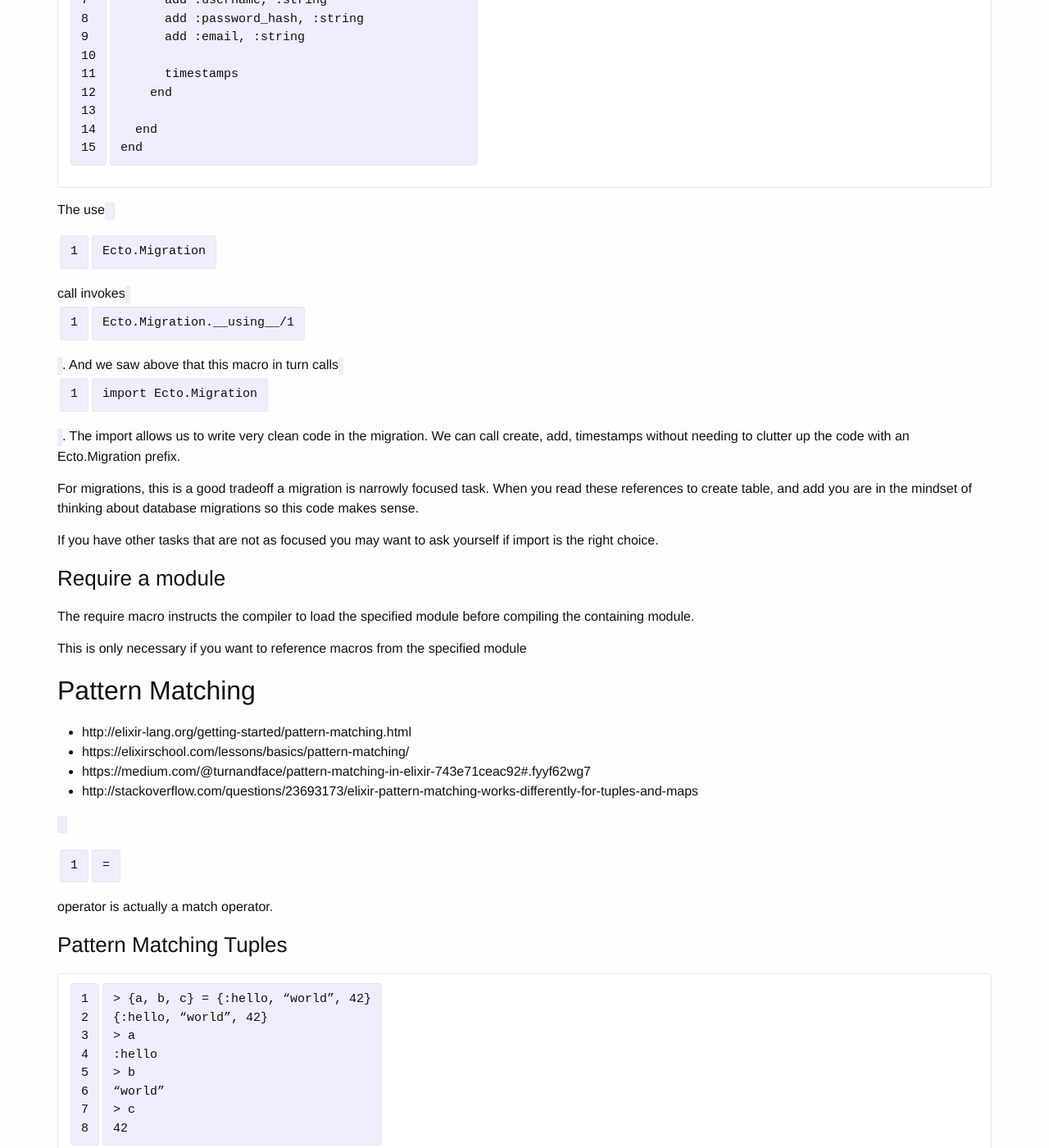
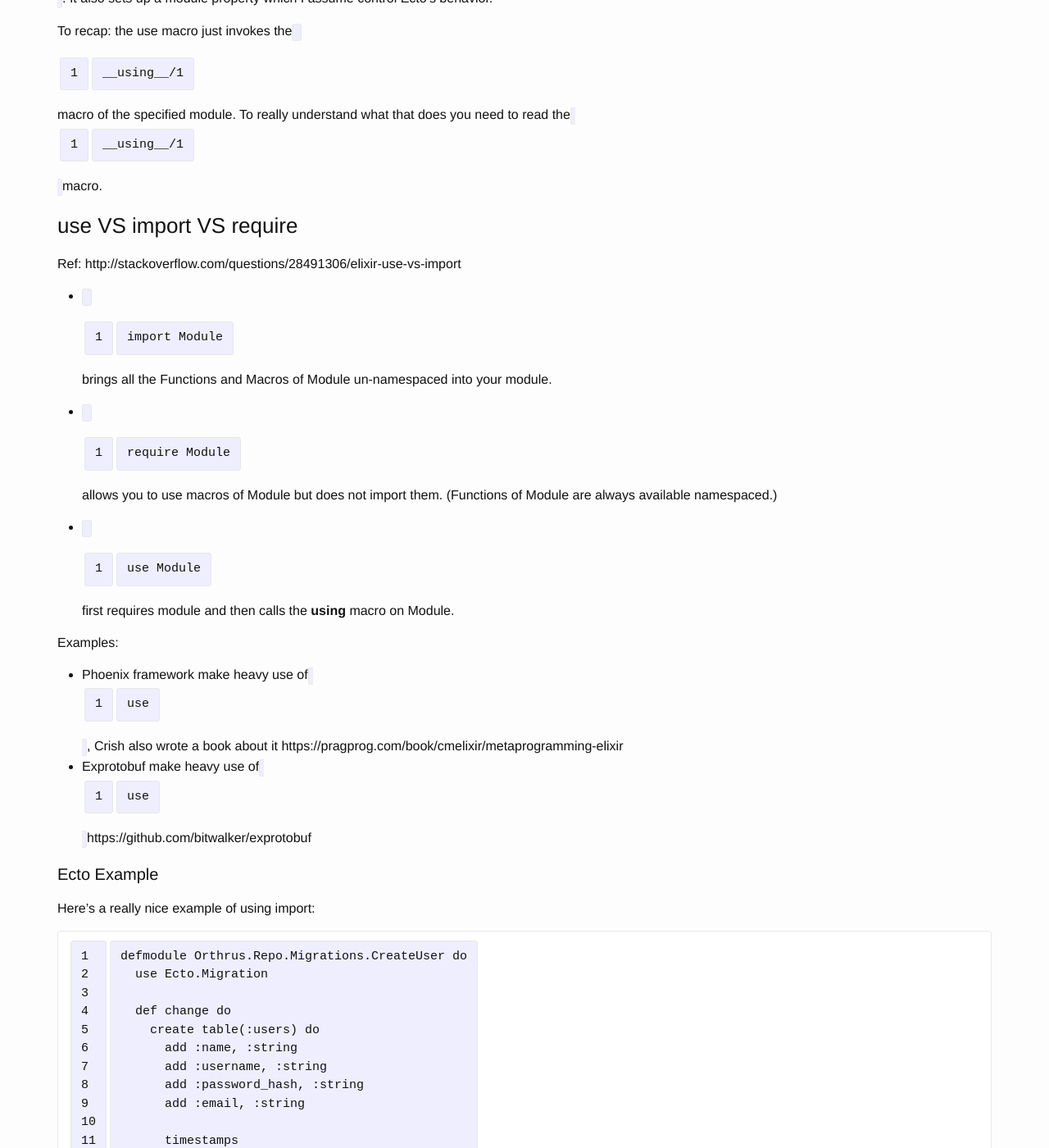
Before and after one commit to breezeight/nicola_blog, a Jekyll site: the page built from _guides/elixir.markdown, in a window 1280 px wide and 1400 px high, scrolled down 34653 px. Shown: the whole window at 82% size. Built offline with Jekyll 4.4.1, drawn with Linux system fonts in a browser that asks for light colours; some of the changed text lies outside the part shown.

Commit message:
Clarification about require, use, import

````diff
--- a/_guides/elixir.markdown
+++ b/_guides/elixir.markdown
@@ -1035,7 +1035,24 @@
 use MyModule, some: :options
 ```
 
-the `__using__/1` macro from the MyModule module is invoked with the second argument passed to use as its argument. Since __using__/1 is a macro, all the usual macro rules apply, and its return value should be quoted code that is then inserted where use/2 is called.
+the `__using__/1` macro from the MyModule module is invoked with the second argument passed to use as its argument and the module is required. Since __using__/1 is a macro, all the usual macro rules apply, and its return value should be quoted code that is then inserted where use/2 is called.
+
+Behind the scenes, `use` allow the module to inject some code into the current context. Generally speaking, the following module:
+
+```
+defmodule Example do
+  use Feature, option: :value
+end
+```
+
+is compiled into
+
+```
+defmodule Example do
+  require Feature
+  Feature.__using__(option: :value)
+end
+```
 
 Here’s an example:
 
@@ -1090,6 +1107,22 @@
 
 To recap: the use macro just invokes the `__using__/1` macro of the specified module. To really understand what that does you need to read the `__using__/1` macro.
 
+
+### use VS import VS require
+
+Ref: http://stackoverflow.com/questions/28491306/elixir-use-vs-import
+
+* `import Module` brings all the Functions and Macros of Module un-namespaced into your module.
+
+* `require Module` allows you to use macros of Module but does not import them. (Functions of Module are always available namespaced.)
+
+* `use Module` first requires module and then calls the __using__ macro on Module.
+
+
+Examples:
+
+* Phoenix framework make heavy use of `use`, Crish also wrote a book about it https://pragprog.com/book/cmelixir/metaprogramming-elixir
+* Exprotobuf make heavy use of `use` https://github.com/bitwalker/exprotobuf
 
 #### Ecto Example
 
````
